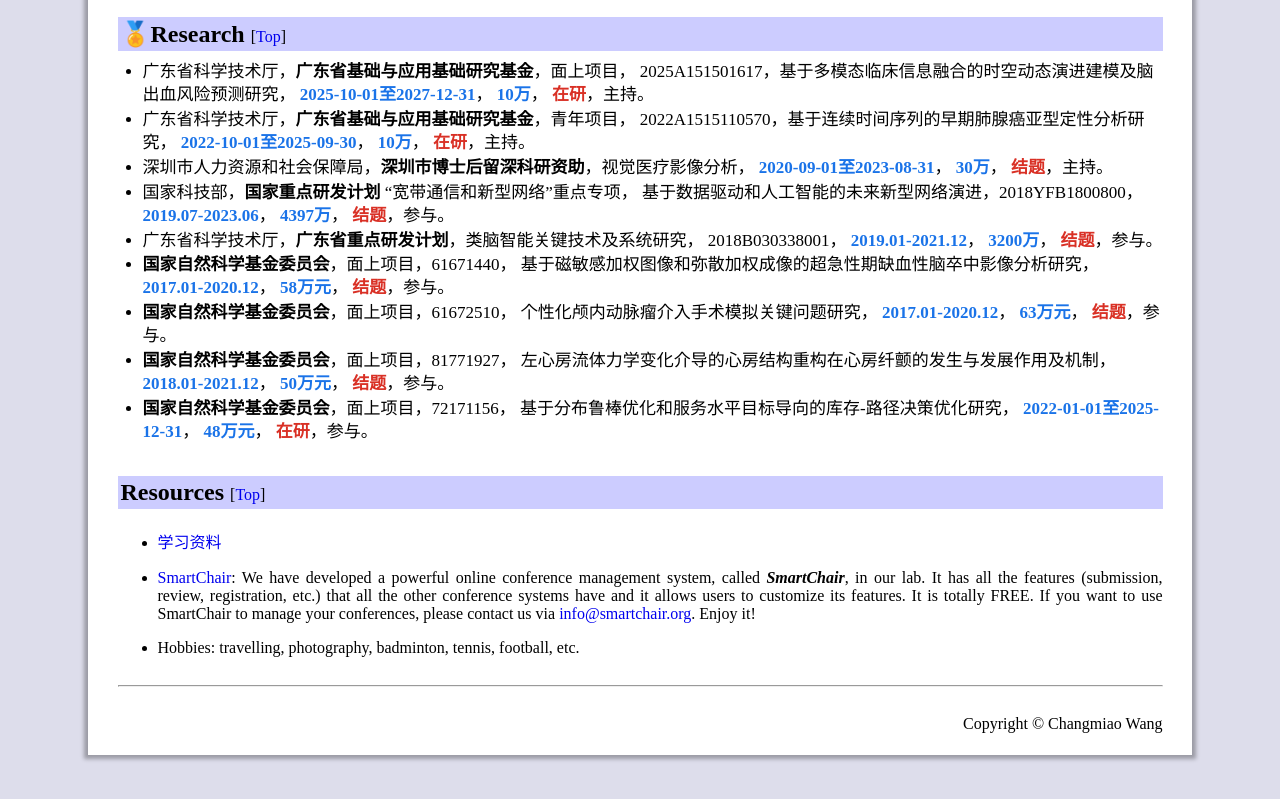
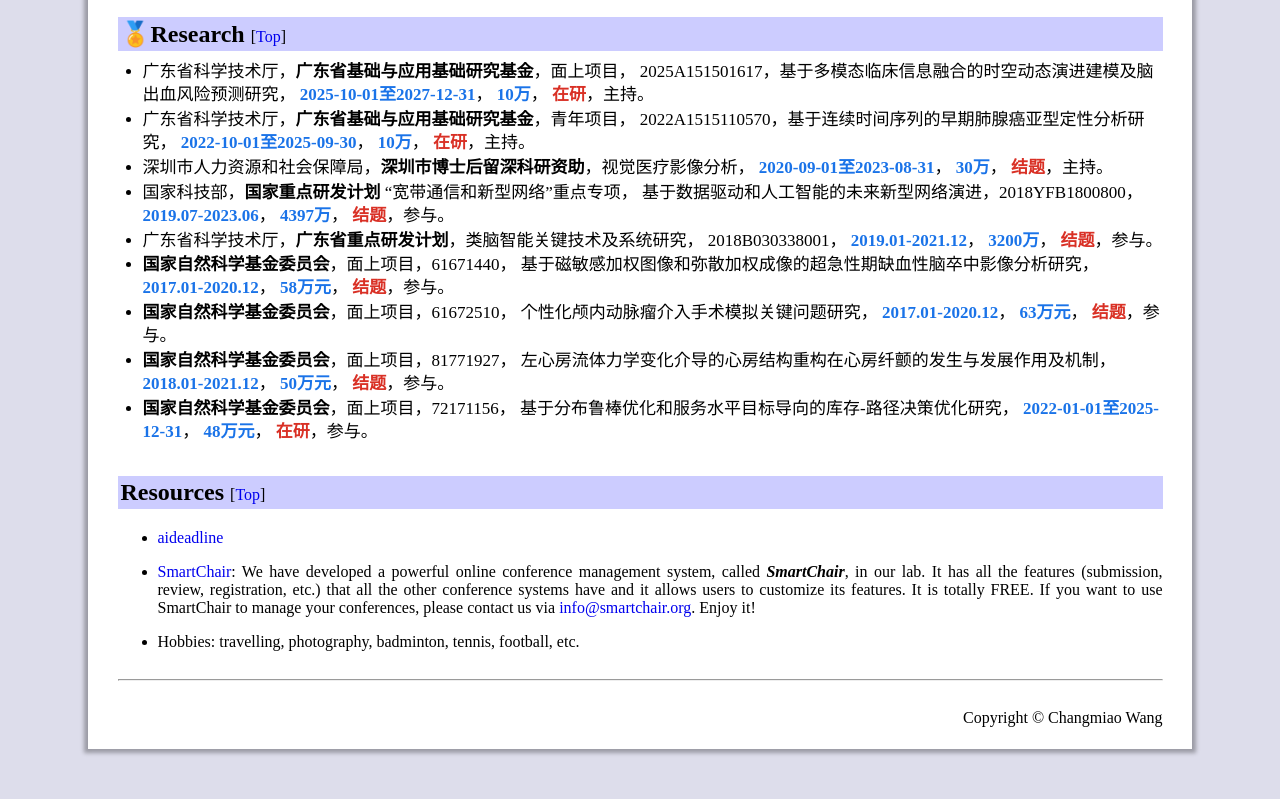
Before and after one commit to jiandanjinxin/changmiaowang, a plain HTML site: page index.html in a window 1280 px wide. Shown: the part 7347-8146 px from the top of the page. Drawn offline with Linux system fonts and the light colour scheme.

Commit message:
Update index.html

```diff
--- a/index.html
+++ b/index.html
@@ -1120,8 +1120,8 @@ body {
         <td colspan="2">
 <ul>
 	<li>
-	<p align="justify"><a href="Resources/index.html">
-	<font face="Times New Roman">学习资料</font></a></li>
+	<p align="justify"><a href="https://jiandanjinxin.github.io/">
+	<font face="Times New Roman">aideadline</font></a></li>
 	<li>
 	<p align="justify"><font face="Times New Roman">
 	<a href="http://www.smartchair.org">SmartChair</a>: We have developed a
```
